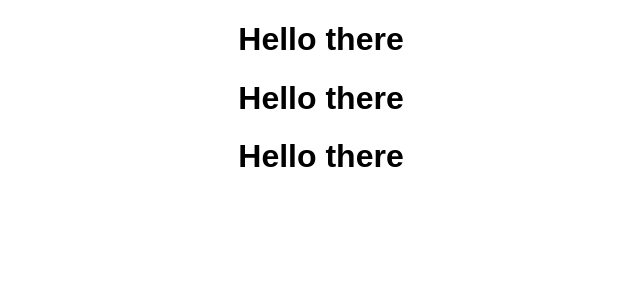
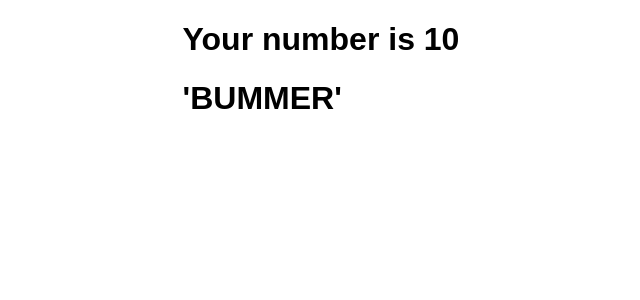
Before and after one commit to shakestuffup73/react-playground, a React (Create React App) app: page / in a window 1280 px wide. Shown: the top 300 px of the page, without its empty margins (339-979 px from the left). Built offline with nearby package versions, Linux system fonts and the light colour scheme.

Commit message:
createNum component and write ternary

```diff
--- a/src/App.js
+++ b/src/App.js
@@ -1,5 +1,6 @@
 import './App.css'
-import Hello from './components/hello/Hello.jsx'
+import Num from './components/numPicker/Num.jsx'
+// import Hello from './components/hello/Hello.jsx'
 // import Greeter from './Greeter.jsx'
 // import PuppyList from './components/PuppyList'
 // import Chip from './components/Chip.jsx'
@@ -41,9 +42,7 @@ function App() {
       {/* can also write it this way */}
       <ul>
         {/* {things.map(thing => <li key={thing}>{thing}</li>)} */}
-        <Hello />
-        <Hello />
-        <Hello />
+        <Num />
       </ul>
     </div>
   )
--- /dev/null
+++ b/src/components/numPicker/Num.jsx
@@ -0,0 +1,24 @@
+const Num = () => {
+
+  function getNum() {
+    return Math.floor(Math.random() * 10) + 1
+  }
+
+  const num = getNum()
+  let msg
+
+  if (num === 7){
+    msg = <h1>'LUCKY!'</h1>
+  } else {
+    msg = <h1>'BUMMER'</h1>
+  }
+
+  return (
+    <>
+      <h1>Your number is {getNum()}</h1>
+      <div>{msg}</div>
+    </>
+  );
+}
+
+export default Num;
```
Also changed, not shown: src/components/hello/Hello.jsx (+7 -0 lines).
